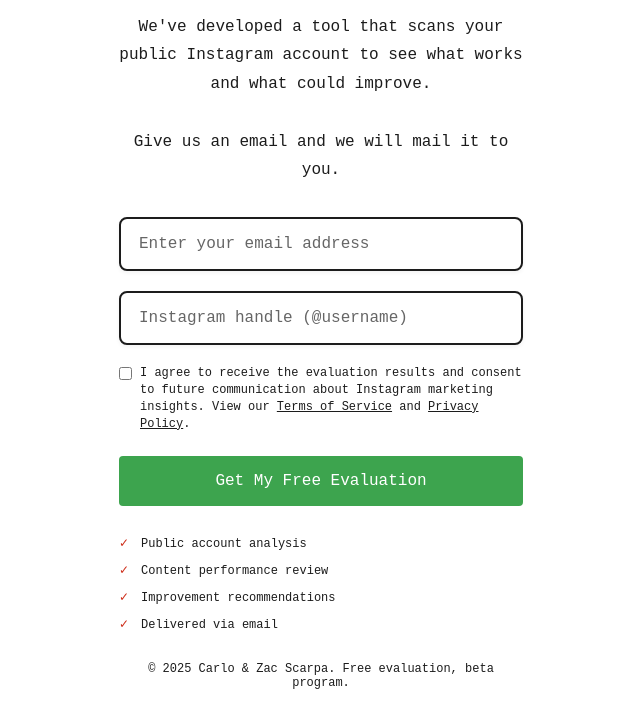
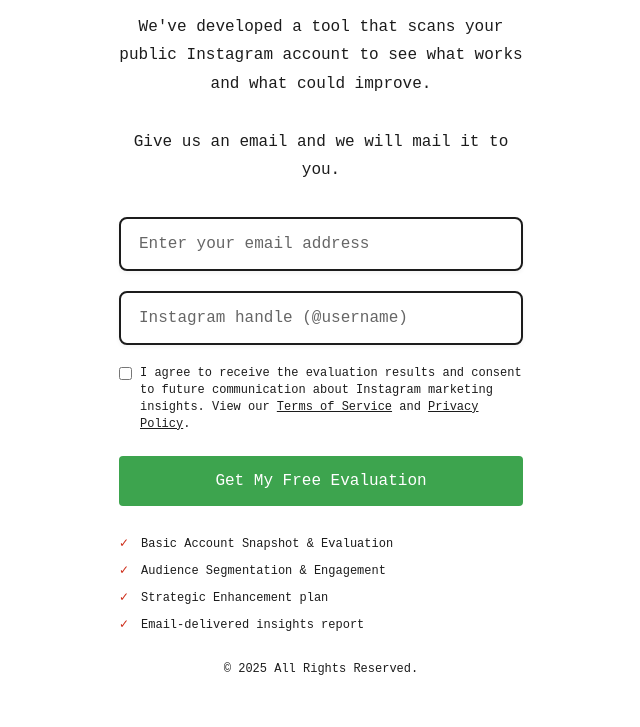
Before and after one commit to spryh/insta-eval, a plain HTML site: page index.html in a window 1280 px wide. Shown: the part 227-954 px from the top of the page, without its empty margins (319-959 px from the left). Drawn offline with Linux system fonts and the light colour scheme; a web font is replaced by a local one.

Commit message:
Update index.html

```diff
--- a/index.html
+++ b/index.html
@@ -279,16 +279,16 @@
             </form>
 
             <div class="benefits">
-                <div class="benefit">Public account analysis</div>
-                <div class="benefit">Content performance review</div>
-                <div class="benefit">Improvement recommendations</div>
-                <div class="benefit">Delivered via email</div>
+                <div class="benefit">Basic Account Snapshot & Evaluation</div>
+                <div class="benefit">Audience Segmentation & Engagement</div>
+                <div class="benefit">Strategic Enhancement plan</div>
+                <div class="benefit">Email-delivered insights report</div>
             </div>
         </div>
 
         <!-- Success Message -->
         <div class="success-message" id="success-message">
-            <div class="success-icon">✅</div>
+            <div class="success-icon">📩</div>
             <h2 class="success-title">Thank You!</h2>
             <p class="success-text">Your evaluation request has been submitted successfully.<br>You'll receive your detailed Instagram analysis via email soon.</p>
 
@@ -299,7 +299,7 @@
             </div>
         </div>
 
-        <p class="footer-text">© 2025 Carlo & Zac Scarpa. Free evaluation, beta program.</p>
+        <p class="footer-text">© 2025 All Rights Reserved.</p>
     </div>
 
     <script>
```
